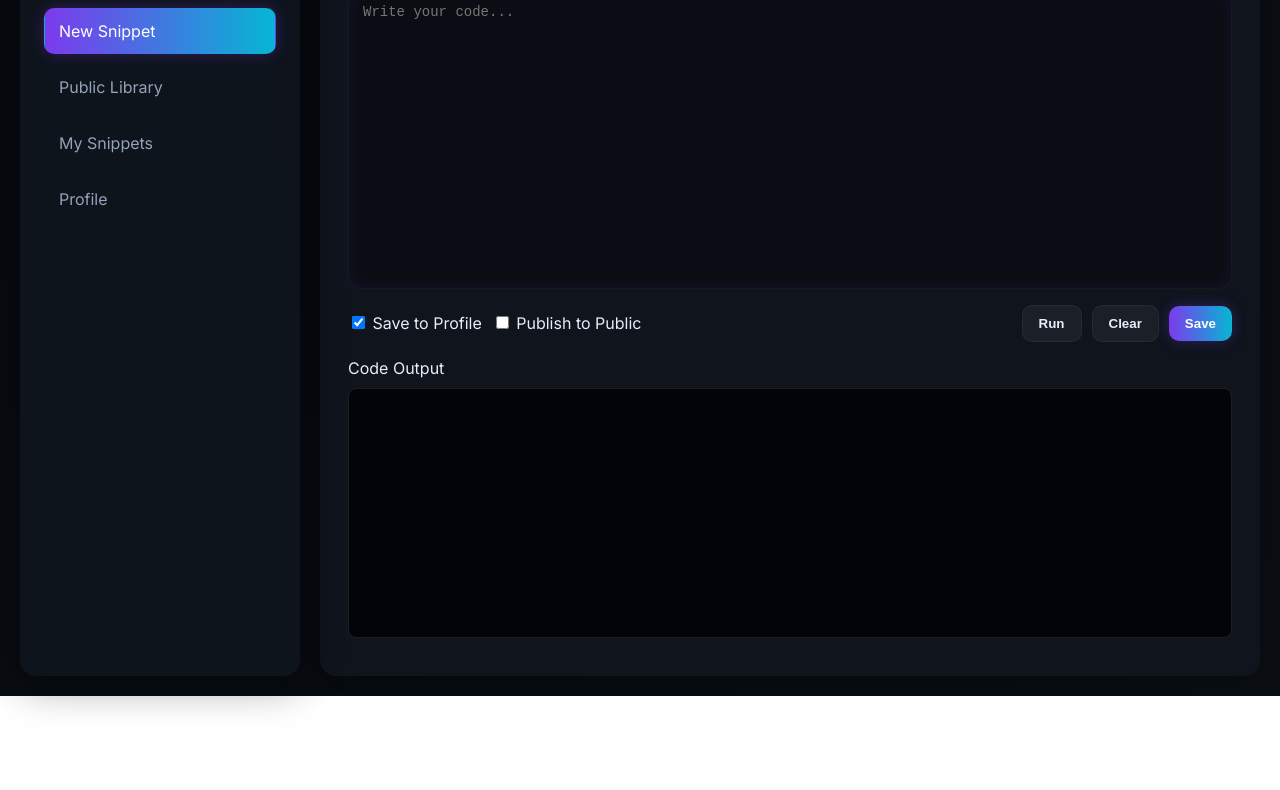
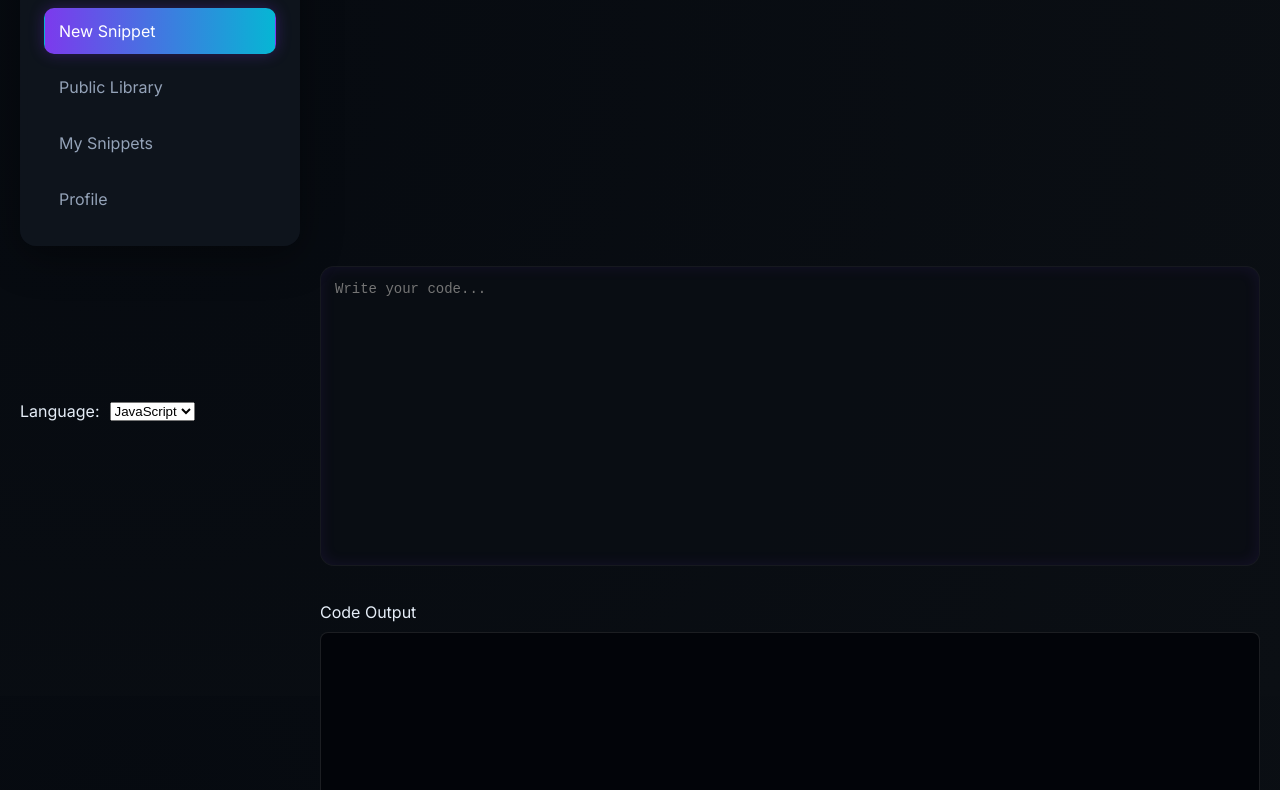
Before and after one commit to ItzWildaYT/DevBox, a website: page index.html in a window 1280 px wide. Shown: the part 104-894 px from the top of the page. Before the commit the page ends 800 px from the top, so only its background shows below. Drawn offline with Linux system fonts and the light colour scheme.

Commit message:
Update index.html

```diff
--- a/index.html
+++ b/index.html
@@ -29,21 +29,21 @@
     </aside>
 
     <!-- MAIN -->
-    <main class="main">
-      <h2>New Snippet</h2>
-      <textarea id="codeInput" class="code" placeholder="Write your code..."></textarea>
+<h2>New Snippet</h2>
 
-      <div class="controls">
-        <div class="row">
-          <label><input type="checkbox" id="saveToProfile" checked> Save to Profile</label>
-          <label><input type="checkbox" id="publishPublic"> Publish to Public</label>
-        </div>
-        <div class="row">
-          <button id="runBtn" class="btn secondary">Run</button>
-          <button id="clearBtn" class="btn secondary">Clear</button>
-          <button id="saveBtn" class="btn">Save</button>
-        </div>
-      </div>
+<div class="row" style="margin-bottom:10px;">
+  <label for="langSelect" class="muted-small">Language:</label>
+  <select id="langSelect" class="select">
+    <option value="javascript" selected>JavaScript</option>
+    <option value="html">HTML</option>
+    <option value="css">CSS</option>
+    <option value="python">Python</option>
+  </select>
+</div>
+
+<textarea id="codeInput" class="code" placeholder="Write your code..."></textarea>
+
+<div id="errorBox" class="error-box hidden"></div>
 
       <div style="margin-top:16px;">
         <div class="muted-small">Code Output</div>
```
